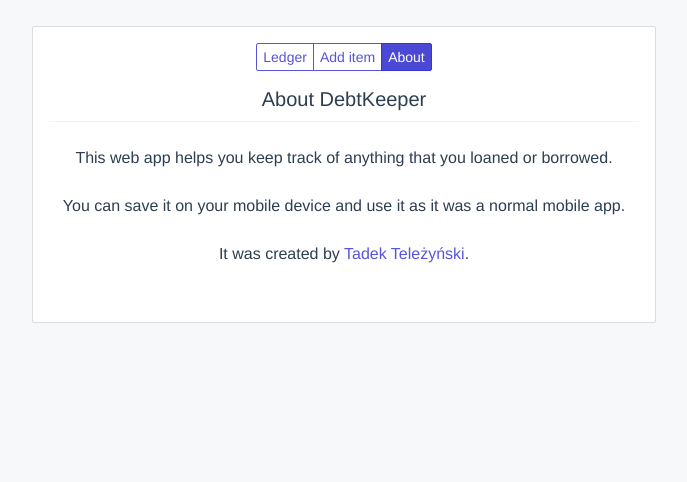
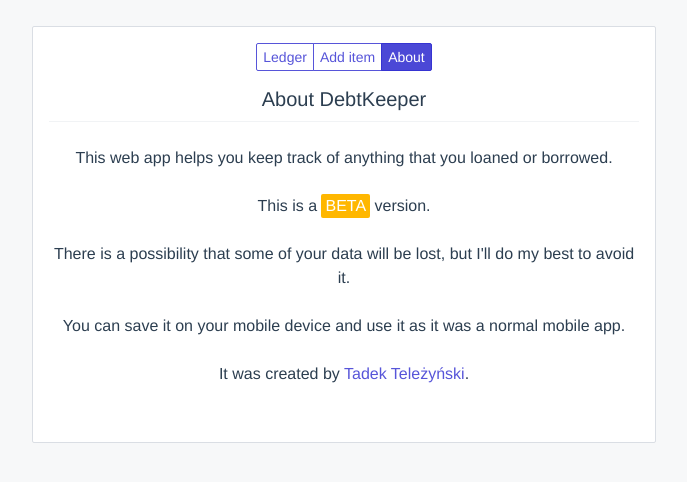
Before and after one commit to tadeoos/debtkeeper, a Vue app in the folder frontend/: page /about in a window 1280 px wide. Shown: the top 482 px of the page, without its empty margins (296-983 px from the left). Built offline with nearby package versions, Linux system fonts and the light colour scheme; no server answers.

Commit message:
Add info about BETA version to about page

```diff
--- a/frontend/src/components/AboutPage.vue
+++ b/frontend/src/components/AboutPage.vue
@@ -18,6 +18,9 @@
             <p>
               This web app helps you keep track of anything that you loaned or borrowed.
             </p>
+            <p>This is a <span class="label label-warning">BETA</span> version.</p>
+            <p> There is a
+              possibility that some of your data will be lost, but I'll do my best to avoid it.</p>
             <p>
               You can save it on your mobile device and use it as it was a normal mobile app.
             </p>
--- a/frontend/src/components/LoginPage.vue
+++ b/frontend/src/components/LoginPage.vue
@@ -77,7 +77,7 @@
             .then(() => this.$router.push('/ledger'))
       },
       register() {
-        this.valdiate()
+        this.valdiate();
         if (self.error){
           return
         }
```
